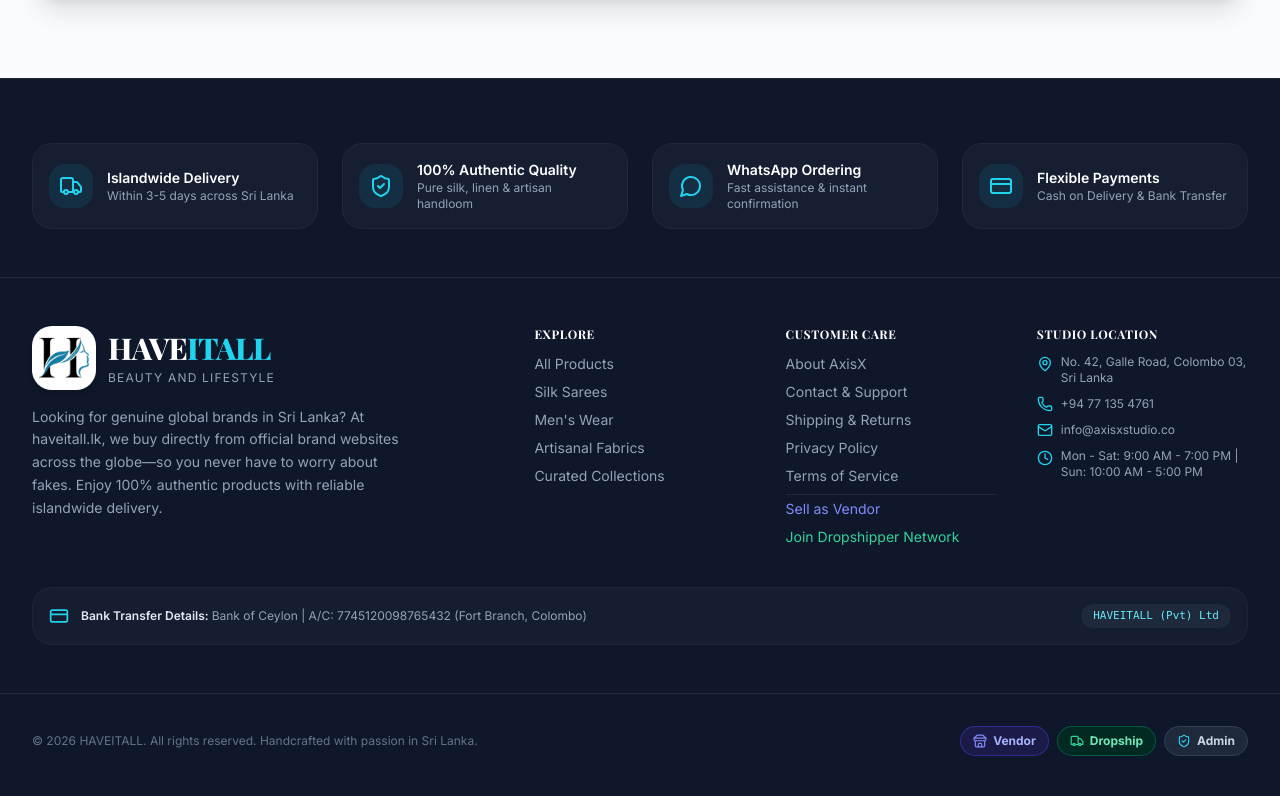
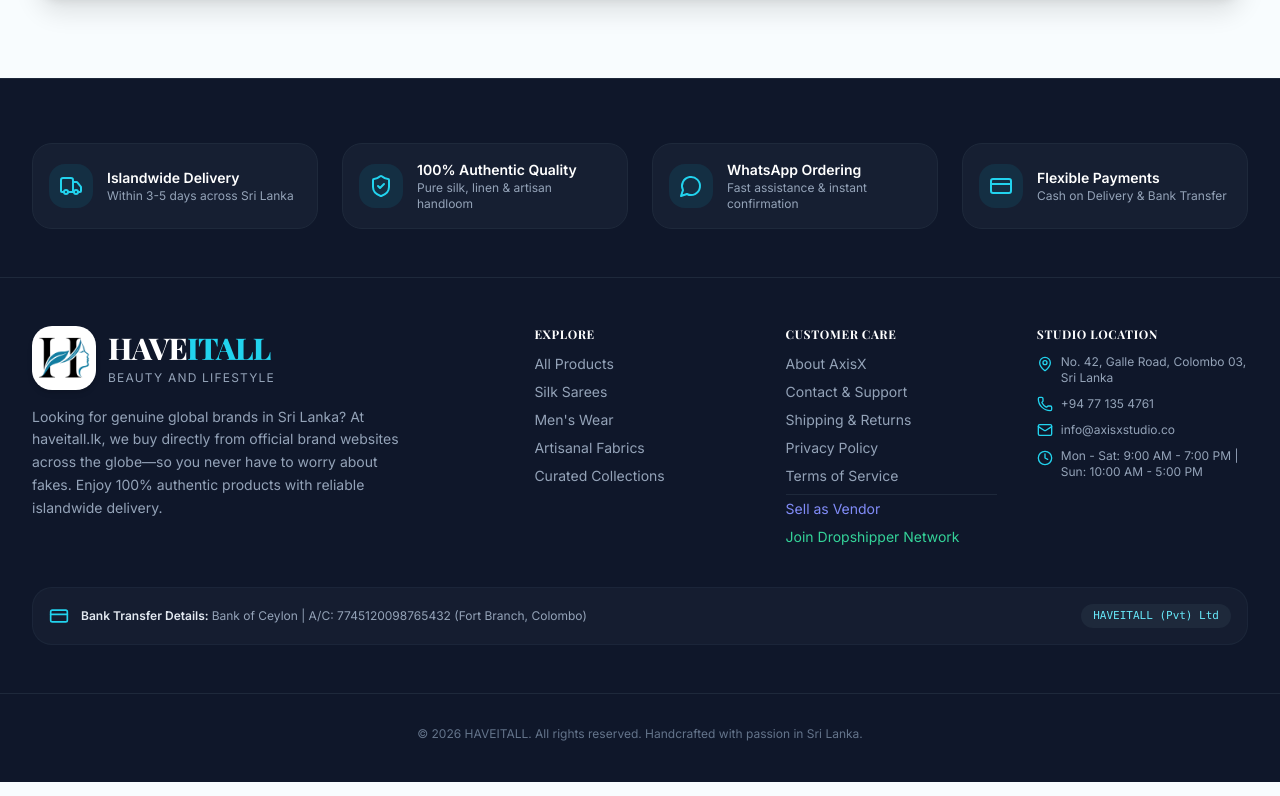
Before and after one commit to viththakan1/viththu, a React (Vite) app: page / in a window 1280 px wide. Shown: the part 4708-5504 px from the top of the page. Built offline with nearby package versions, Linux system fonts and the light colour scheme; no server answers; a web font is replaced by a local one.

Commit message:
Remove admin, vendor, and dropshipper buttons next to copyright message

```diff
--- a/src/components/layout/Footer.jsx
+++ b/src/components/layout/Footer.jsx
@@ -10,8 +10,7 @@ import {
   CreditCard,
   ShieldCheck,
   Truck,
-  RotateCcw,
-  Store
+  RotateCcw
 } from 'lucide-react';
 
 export const Footer = () => {
@@ -191,32 +190,9 @@ export const Footer = () => {
         </div>
       </div>
 
-      {/* Copyright & Partner Access Bar */}
-      <div className="max-w-7xl mx-auto px-4 sm:px-6 lg:px-8 pt-8 border-t border-slate-800 flex flex-col sm:flex-row items-center justify-between gap-4 text-xs text-slate-500">
+      {/* Copyright Bar */}
+      <div className="max-w-7xl mx-auto px-4 sm:px-6 lg:px-8 pt-8 border-t border-slate-800 text-center text-xs text-slate-500">
         <p>&copy; {new Date().getFullYear()} HAVEITALL. All rights reserved. Handcrafted with passion in Sri Lanka.</p>
-        <div className="flex flex-wrap items-center gap-2">
-          <Link
-            to="/vendor/login"
-            className="px-3 py-1.5 rounded-xl bg-indigo-950/90 hover:bg-indigo-900 border border-indigo-700/60 text-indigo-300 text-xs font-bold transition-all flex items-center gap-1.5 shadow-2xs"
-          >
-            <Store className="w-3.5 h-3.5 text-indigo-400" />
-            <span>Vendor</span>
-          </Link>
-          <Link
-            to="/dropshipper/login"
-            className="px-3 py-1.5 rounded-xl bg-emerald-950/90 hover:bg-emerald-900 border border-emerald-700/60 text-emerald-300 text-xs font-bold transition-all flex items-center gap-1.5 shadow-2xs"
-          >
-            <Truck className="w-3.5 h-3.5 text-emerald-400" />
-            <span>Dropship</span>
-          </Link>
-          <Link
-            to="/admin"
-            className="px-3 py-1.5 rounded-xl bg-slate-800 hover:bg-slate-700 border border-slate-700 text-slate-300 text-xs font-bold transition-all flex items-center gap-1.5 shadow-2xs"
-          >
-            <ShieldCheck className="w-3.5 h-3.5 text-cyan-400" />
-            <span>Admin</span>
-          </Link>
-        </div>
       </div>
     </footer>
   );
```
